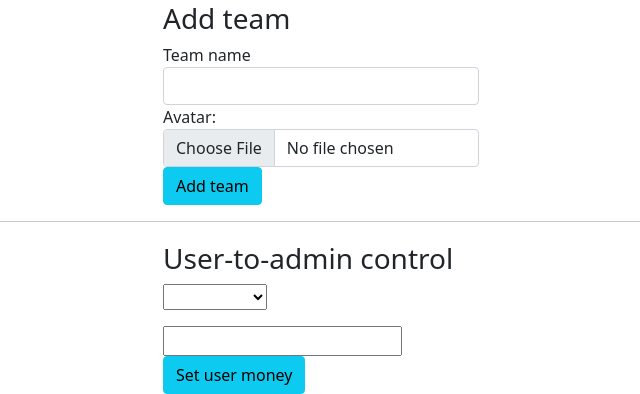
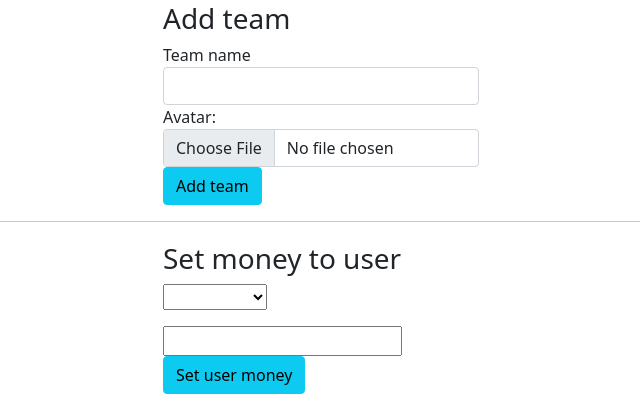
Before and after one commit to D00Movenok/TIMP-project, a Flask app: page /admin in a window 1280 px wide. Shown: the part 595-989 px from the top of the page, without its empty margins (319-959 px from the left). Run offline with Flask 2, Linux system fonts and the light colour scheme; the visitor is signed in with stand-in values (Sample User, id 1); data comes from the database, SQL or seed files in the repository; data that the repository does not hold is empty; some libraries are stand-ins or nearby versions.

Commit message:
admin update

```diff
--- a/templates/admin.html
+++ b/templates/admin.html
@@ -136,7 +136,7 @@
 				<div class="panel-body">
 					<form method="POST" action="#" role="form">
 						<div class="form-group">
-							<h3>User-to-admin control</h3>
+							<h3>Set money to user</h3>
 							<input type="hidden" type="text" name="id" value="3">
 						</div>
 							<select size="1" name="login" required>
```
